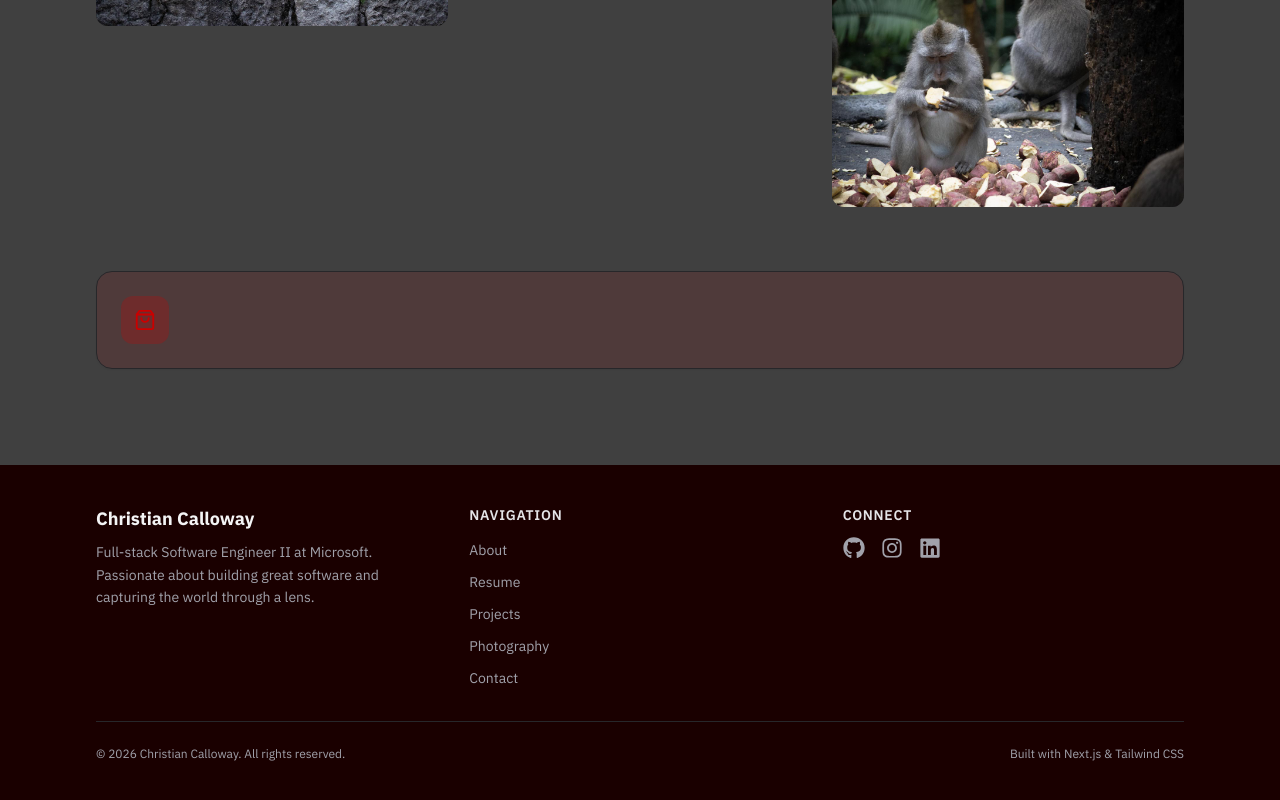
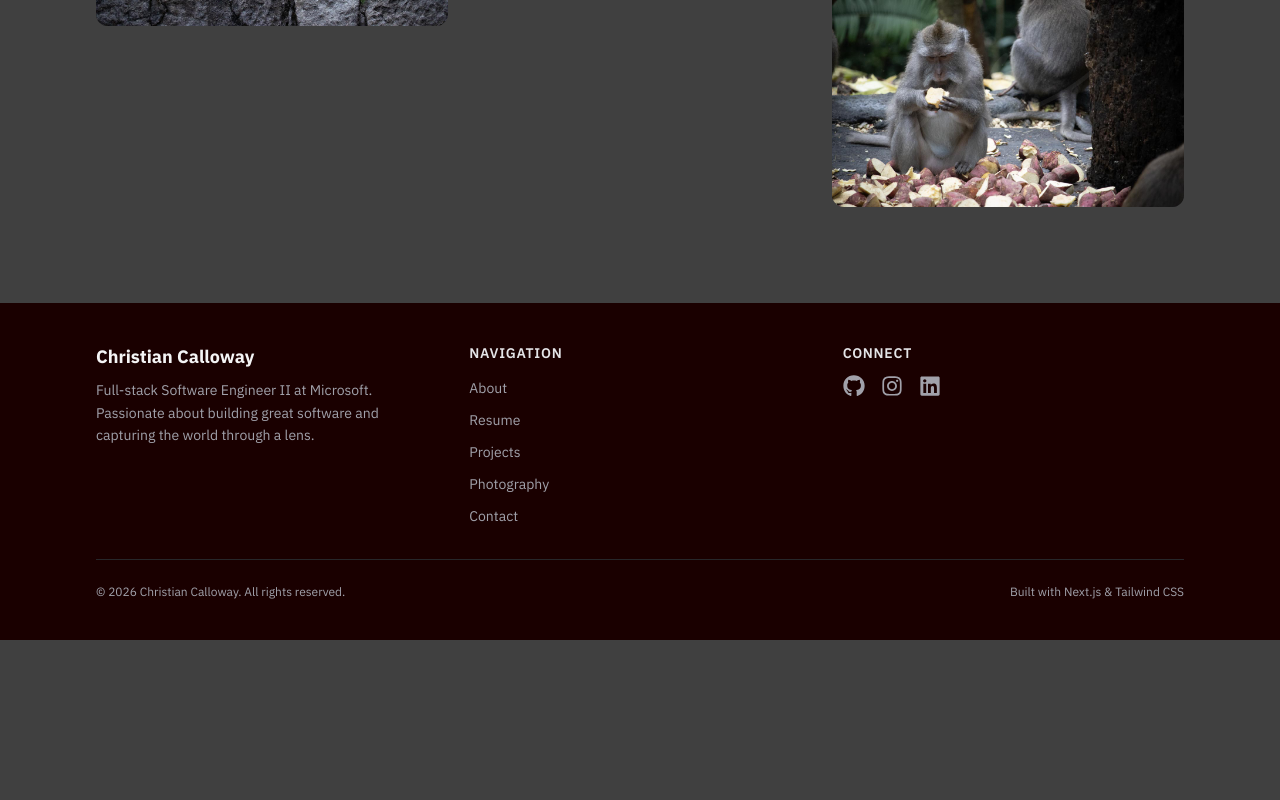
Before and after one commit to cmarqc/cmarq-web, a Next.js app: page /photography in a window 1280 px wide. Shown: the part 4888-5688 px from the top of the page. After the commit the page ends 5528 px from the top, so only its background shows below. Built offline with nearby package versions, Linux system fonts and the light colour scheme.

Commit message:
Remove commented-out print info section from photography page

```diff
--- a/app/photography/page.tsx
+++ b/app/photography/page.tsx
@@ -61,14 +61,14 @@ export default function PhotographyPage() {
           <PhotoGallery photos={galleryPhotos} />
         </section>
 
+        {/* Coming Soon */}
         {/* Print info callout */}
-        <section className="mt-16 card bg-brand/5 dark:bg-brand/10 border-brand/20">
+        {/* <section className="mt-16 card bg-brand/5 dark:bg-brand/10 border-brand/20">
           <div className="flex flex-col sm:flex-row items-start sm:items-center gap-4">
             <div className="w-12 h-12 rounded-xl bg-brand/15 dark:bg-brand/25 flex items-center justify-center text-brand shrink-0">
               <FiShoppingBag size={22} />
             </div>
-            {/* Coming Soon */}
-            {/* <div>
+            <div>
               <h3 className="font-semibold text-zinc-900 dark:text-zinc-100 mb-1">
                 Interested in a print?
               </h3>
@@ -85,9 +85,9 @@ export default function PhotographyPage() {
                 <FiInstagram size={13} />
                 Follow @cmc.snaps for more
               </a>
-            </div> */}
+            </div>
           </div>
-        </section>
+        </section> */}
       </div>
     </div>
   )
```
